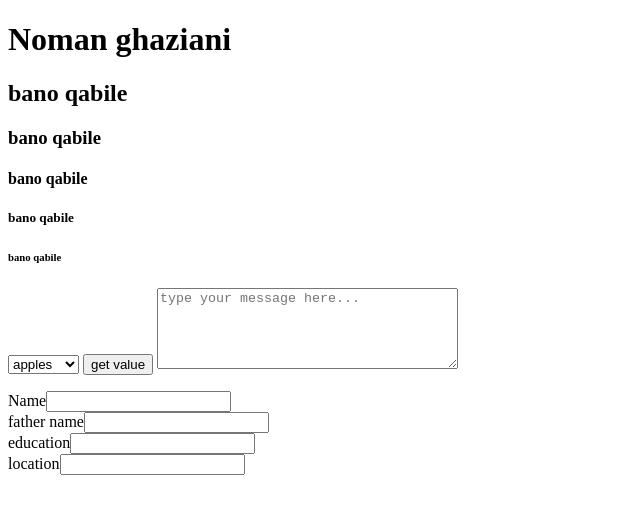
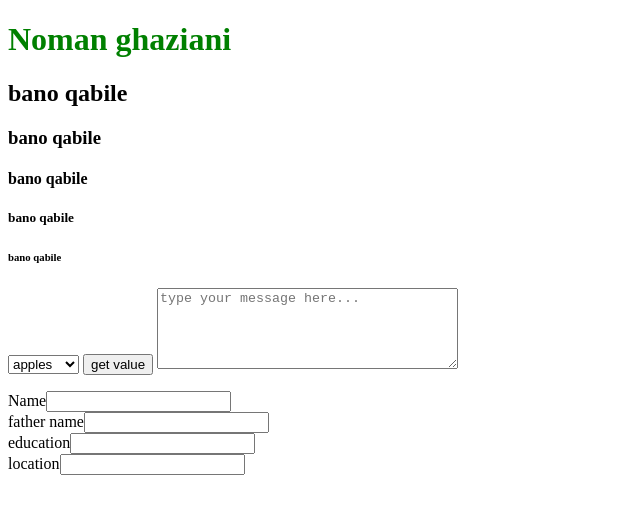
Before and after one commit to NomanGhaziani/html_tags, a plain HTML site: page ng.html in a window 1280 px wide. Shown: the whole page, without its empty margins (0-640 px from the left). Drawn offline with Linux system fonts and the light colour scheme.

Commit message:
Update ng.html

```diff
--- a/ng.html
+++ b/ng.html
@@ -6,7 +6,7 @@
     <title>Document</title>
 </head>
 <body>
-    <h1 style="color:green align:center">Noman ghaziani</h1>
+    <h1 style="color:green" "text-align:center">Noman ghaziani</h1>
     <h2>bano qabile</h2>
     <h3>bano qabile</h3>
     <h4>bano qabile</h4>
```
